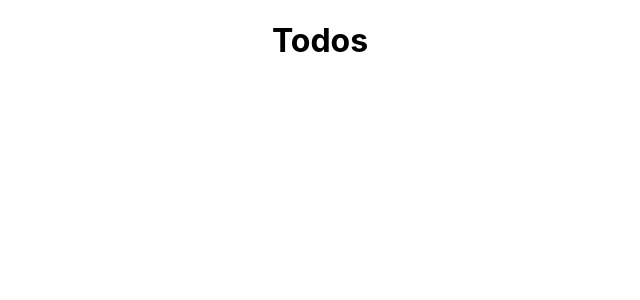
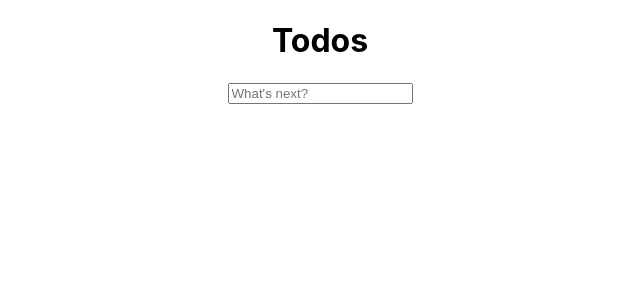
Before and after one commit to yaronyes/todo-list, a React (Create React App) app: page / in a window 1280 px wide. Shown: the top 300 px of the page, without its empty margins (320-960 px from the left). Built offline with nearby package versions, Linux system fonts and the light colour scheme.

Commit message:
adding input and handle enter key

```diff
--- a/src/components/Todos.js
+++ b/src/components/Todos.js
@@ -1,10 +1,18 @@
-import React from 'react';
+import React, {useState} from 'react';
 
 const Todos = () => {
+    const [value, setValue] = useState("");
+
+    const addTodo = (event) => {
+        if(event.keyCode === 13) {
+            alert(value)
+        }
+    }
 
     return (
         <div className="todos-comp">
             <h1>Todos</h1>
+            <input type="text" value={value} placeholder="What's next?" onChange={(e) => setValue(e.target.value) }  onKeyUp={addTodo}/>
         </div>
     );
 }
```
